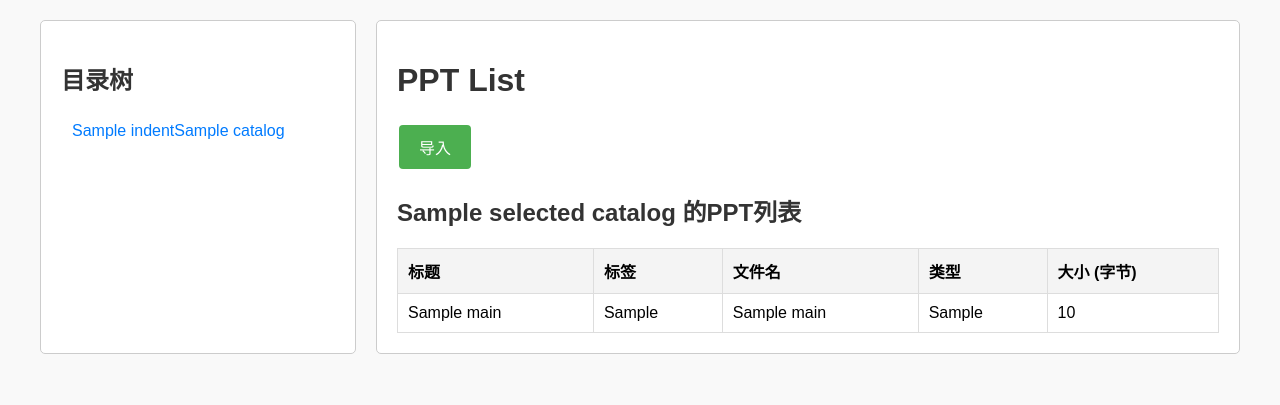
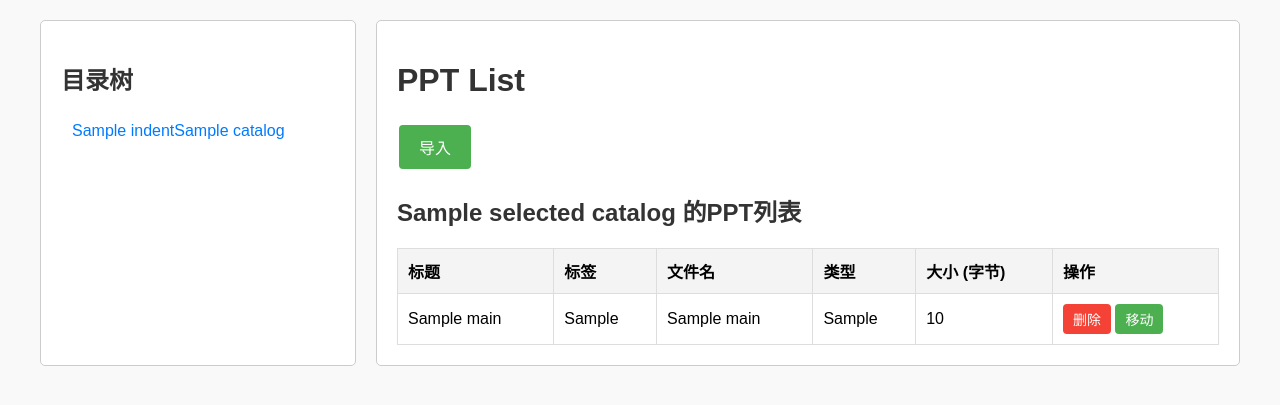
Before and after one commit to SiYuanLiuCrazy/CY_Final_Project, a Django app: template ppt_lable/myapp/templates/ppt_list.html in a window 1280 px wide. Shown: the top 405 px of the page. Run offline with Django 5.2, Linux system fonts and the light colour scheme; tables that the repository leaves empty hold one stand-in row (values such as "Sample post"); the template is opened without the code that fills it: values that come from a table or form of the project are taken from there, most other values are stand-ins (such as "Sample title", 1, 10 or a date in 2020); data that the repository does not hold is empty.

Commit message:
增加ppt的删除、移动功能

```diff
--- a/ppt_lable/myapp/templates/ppt_list.html
+++ b/ppt_lable/myapp/templates/ppt_list.html
@@ -13,13 +13,26 @@
             document.getElementById('importModalOverlay').style.display = 'none';
         }
 
-        function toggleChildren(id) {
-            var element = document.getElementById('children-' + id);
-            if (element.style.display === 'none') {
-                element.style.display = 'block';
-            } else {
-                element.style.display = 'none';
-            }
+        function openDeleteModal(pptId) {
+            document.getElementById('delete_ppt_id').value = pptId;
+            document.getElementById('deleteModal').style.display = 'block';
+            document.getElementById('deleteModalOverlay').style.display = 'block';
+        }
+
+        function closeDeleteModal() {
+            document.getElementById('deleteModal').style.display = 'none';
+            document.getElementById('deleteModalOverlay').style.display = 'none';
+        }
+
+        function openMoveModal(pptId) {
+            document.getElementById('move_ppt_id').value = pptId;
+            document.getElementById('moveModal').style.display = 'block';
+            document.getElementById('moveModalOverlay').style.display = 'block';
+        }
+
+        function closeMoveModal() {
+            document.getElementById('moveModal').style.display = 'none';
+            document.getElementById('moveModalOverlay').style.display = 'none';
         }
     </script>
     <style>
@@ -52,6 +65,27 @@
             border-radius: 4px;
         }
         .button:hover {
+            background-color: #45a049;
+        }
+        .delete-button, .move-button {
+            background-color: #f44336;
+            color: white;
+            border: none;
+            padding: 5px 10px;
+            text-align: center;
+            text-decoration: none;
+            display: inline-block;
+            font-size: 14px;
+            cursor: pointer;
+            border-radius: 4px;
+        }
+        .move-button {
+            background-color: #4CAF50;
+        }
+        .delete-button:hover {
+            background-color: #e53935;
+        }
+        .move-button:hover {
             background-color: #45a049;
         }
         .catalog-tree {
@@ -108,7 +142,7 @@
         th {
             background-color: #f4f4f4;
         }
-        #importModal {
+        #importModal, #deleteModal, #moveModal {
             display: none;
             position: fixed;
             top: 50%;
@@ -121,7 +155,7 @@
             border-radius: 5px;
             box-shadow: 0 2px 10px rgba(0, 0, 0, 0.1);
         }
-        #importModalOverlay {
+        #importModalOverlay, #deleteModalOverlay, #moveModalOverlay {
             display: none;
             position: fixed;
             top: 0;
@@ -212,6 +246,45 @@
                 </form>
             </div>
 
+            <div id="deleteModalOverlay" onclick="closeDeleteModal()"></div>
+            <div id="deleteModal">
+                <div class="modal-header">
+                    <h2>确认删除</h2>
+                </div>
+                <form method="POST" action="{% url 'delete_ppt' %}">
+                    {% csrf_token %}
+                    <input type="hidden" id="delete_ppt_id" name="ppt_id">
+                    <p>你确定要删除这个文件吗？此操作无法撤销。</p>
+                    <div class="modal-footer">
+                        <button type="button" class="button cancel" onclick="closeDeleteModal()">取消</button>
+                        <button type="submit" class="button">删除</button>
+                    </div>
+                </form>
+            </div>
+
+            <div id="moveModalOverlay" onclick="closeMoveModal()"></div>
+            <div id="moveModal">
+                <div class="modal-header">
+                    <h2>移动PPT文件</h2>
+                </div>
+                <form method="POST" action="{% url 'move_ppt' %}">
+                    {% csrf_token %}
+                    <input type="hidden" id="move_ppt_id" name="ppt_id">
+                    <div class="form-group">
+                        <label for="move_target_folder">目标文件夹:</label>
+                        <select id="move_target_folder" name="target_folder" required>
+                            {% for catalog, indent in catalog_tree %}
+                                <option value="{{ catalog.id }}">{{ indent|safe }}{{ catalog.label }}</option>
+                            {% endfor %}
+                        </select>
+                    </div>
+                    <div class="modal-footer">
+                        <button type="button" class="button cancel" onclick="closeMoveModal()">取消</button>
+                        <button type="submit" class="button">移动</button>
+                    </div>
+                </form>
+            </div>
+
             {% if ppts %}
                 <h2>{{ selected_catalog.label }} 的PPT列表</h2>
                 <table>
@@ -222,6 +295,7 @@
                             <th>文件名</th>
                             <th>类型</th>
                             <th>大小 (字节)</th>
+                            <th>操作</th>
                         </tr>
                     </thead>
                     <tbody>
@@ -232,6 +306,10 @@
                                 <td>{{ ppt.name }}</td>
                                 <td>{{ ppt.type }}</td>
                                 <td>{{ ppt.size }}</td>
+                                <td>
+                                    <button class="delete-button" onclick="openDeleteModal('{{ ppt.id }}')">删除</button>
+                                    <button class="move-button" onclick="openMoveModal('{{ ppt.id }}')">移动</button>
+                                </td>
                             </tr>
                         {% endfor %}
                     </tbody>
--- a/ppt_lable/ppt_lable/urls.py
+++ b/ppt_lable/ppt_lable/urls.py
@@ -17,7 +17,7 @@ Including another URLconf
 
 from django.contrib import admin
 from django.urls import path
-from myapp.views import create_folder_view, catalog_list_view, delete_catalog_view, create_subitem_view, edit_catalog_view, move_catalog_view, ppt_list_view, import_ppt_view, catalog_detail_view
+from myapp.views import create_folder_view, catalog_list_view, delete_catalog_view, create_subitem_view, edit_catalog_view, move_catalog_view, ppt_list_view, import_ppt_view, catalog_detail_view, delete_ppt_view, move_ppt_view
 urlpatterns = [
     path("admin/", admin.site.urls),
     path('create_folder/', create_folder_view, name='create_folder'),
@@ -29,4 +29,6 @@ urlpatterns = [
     path('ppt_list/', ppt_list_view, name='ppt_list'),
     path('import_ppt/', import_ppt_view, name='import_ppt'),
     path('catalog/<uuid:catalog_id>/', catalog_detail_view, name='catalog_detail'),
+    path('delete_ppt/', delete_ppt_view, name='delete_ppt'),  # 新增删除PPT的路径
+    path('move_ppt/', move_ppt_view, name='move_ppt'),  # 新增移动PPT的路径
 ]
```
Also changed, not shown: ppt_lable/myapp/views.py (+41 -0 lines).
